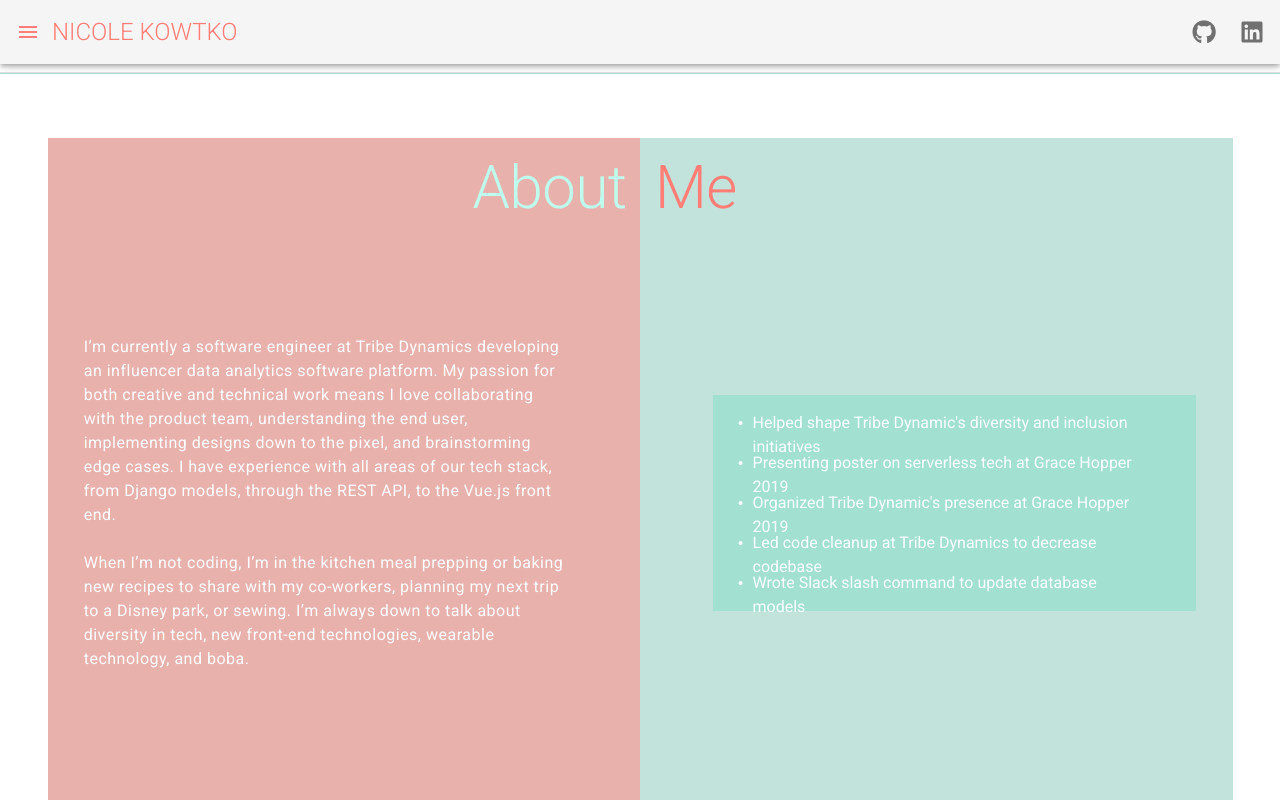
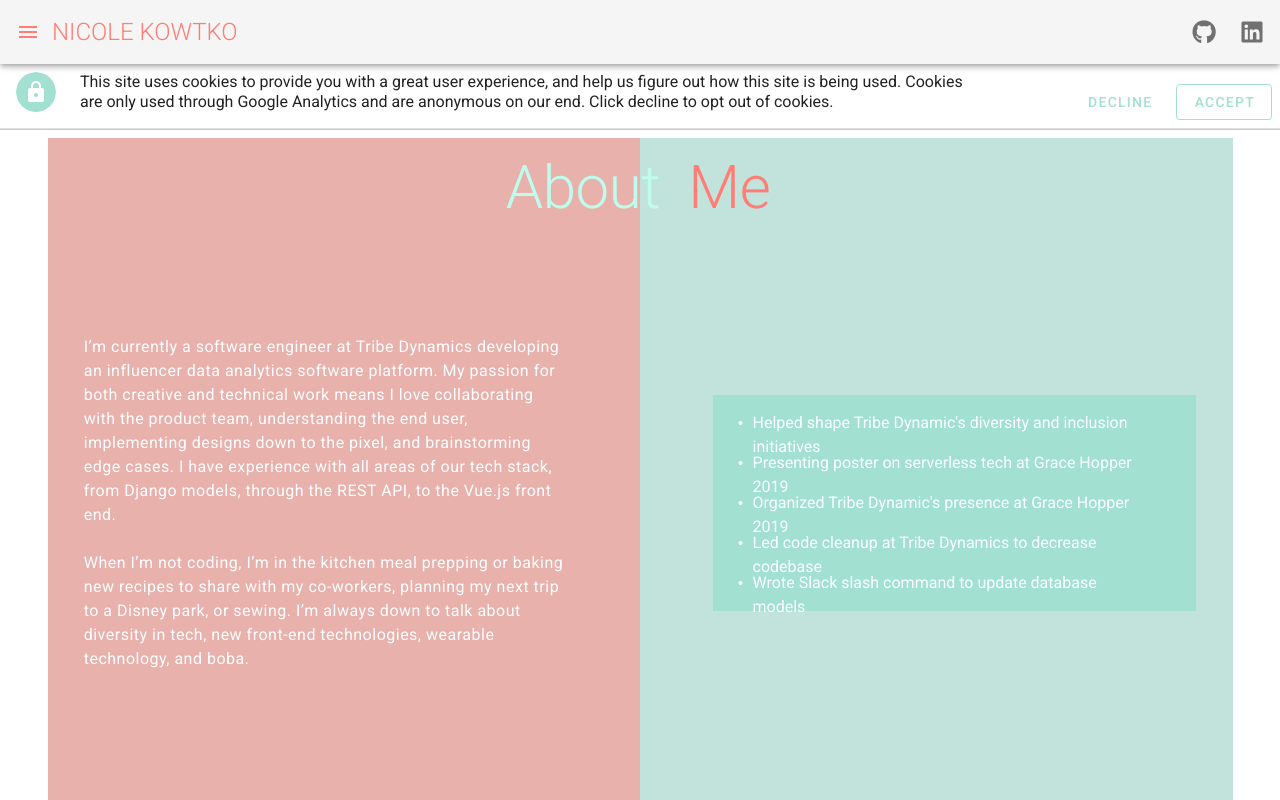
Before and after one commit to akowtko/portfolio, a Vue app: page /about in a window 1280 px wide. Built offline with nearby package versions, Linux system fonts and the light colour scheme.

Commit message:
v-banner fix, about me title fix, old packages updated

```diff
--- a/src/App.vue
+++ b/src/App.vue
@@ -4,7 +4,6 @@
       v-model="cookieBanner"
       two-line
       sticky
-      style="border-bottom: 1px solid #A2E0D2"
     >
     <v-avatar
       slot="icon"
--- a/src/components/About.vue
+++ b/src/components/About.vue
@@ -7,7 +7,7 @@
     >
       <v-flex xs1 class="display-3 pt-2">
         <span class="secondary--text text--lighten-1">About</span>&nbsp;
-        <span class="primary--text">Me&nbsp;&nbsp;&nbsp;&nbsp;&nbsp;</span>
+        <span class="primary--text pr-1">Me</span>
       </v-flex>
       <v-flex xs11 d-flex>
         <v-layout
--- a/src/stylus/common.styl
+++ b/src/stylus/common.styl
@@ -34,3 +34,8 @@
 .background--color {
   color: #FAFDFF !important
 }
+.v-banner {
+  top: 56px !important;
+  border-bottom: 1px solid #A2E0D2 !important;
+  background: white !important;
+}
```
Also changed, not shown: package.json (+15 -15 lines), 1 other file (tests, documents, lock files or other folders).
